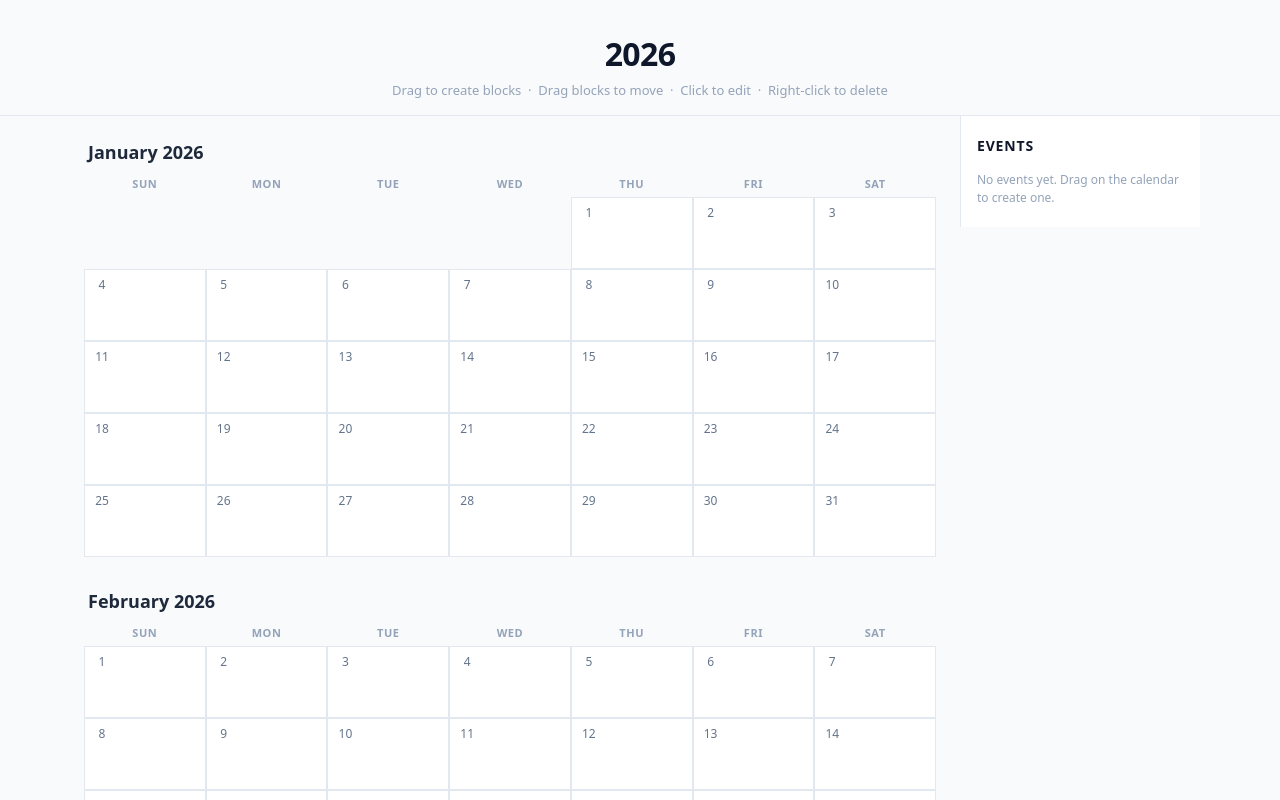
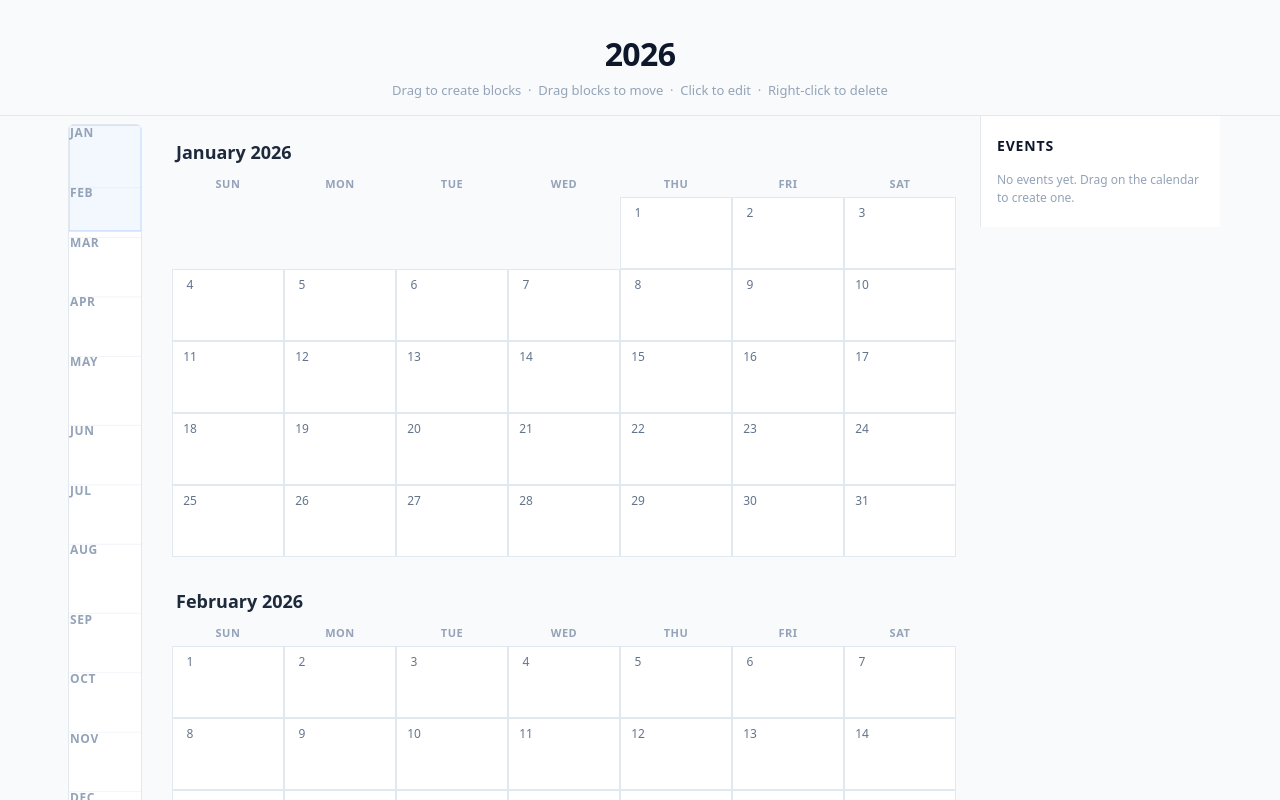
Before and after one commit to eev25/planner, a React (Vite) app: page / in a window 1280 px wide. Shown: the top 800 px of the page. Built offline with nearby package versions, Linux system fonts and the light colour scheme.

Commit message:
minimap on the left

```diff
--- a/src/App.jsx
+++ b/src/App.jsx
@@ -3,6 +3,7 @@ import { useDrag } from './hooks/useDrag';
 import YearView from './components/YearView/YearView';
 import BlockPopover from './components/BlockPopover/BlockPopover';
 import EventList from './components/EventList/EventList';
+import Minimap from './components/Minimap/Minimap';
 import './App.css';
 
 const YEAR = new Date().getFullYear();
@@ -16,6 +17,7 @@ function CalendarApp() {
         <p className="app-hint">Drag to create blocks &nbsp;·&nbsp; Drag blocks to move &nbsp;·&nbsp; Click to edit &nbsp;·&nbsp; Right-click to delete</p>
       </header>
       <div className="app-content">
+        <Minimap year={YEAR} />
         <YearView year={YEAR} />
         <EventList />
       </div>
--- /dev/null
+++ b/src/components/Minimap/Minimap.css
@@ -0,0 +1,36 @@
+.minimap {
+  width: 88px;
+  flex-shrink: 0;
+  position: sticky;
+  top: 24px;
+  align-self: flex-start;
+  height: calc(100vh - 48px);
+  padding: 8px 6px 8px 8px;
+  box-sizing: border-box;
+}
+
+.minimap__svg {
+  width: 100%;
+  height: 100%;
+  display: block;
+  cursor: pointer;
+  border-radius: 6px;
+  border: 1px solid #e2e8f0;
+  background: #fff;
+}
+
+.minimap__svg:hover {
+  border-color: #cbd5e1;
+}
+
+.minimap__label {
+  position: absolute;
+  left: 10px;
+  font-size: 12px;
+  font-weight: 700;
+  color: #94a3b8;
+  letter-spacing: 0.05em;
+  line-height: 1;
+  pointer-events: none;
+  user-select: none;
+}
--- /dev/null
+++ b/src/components/Minimap/Minimap.jsx
@@ -0,0 +1,144 @@
+import { useRef, useState, useEffect, useLayoutEffect } from 'react';
+import { useCalendar } from '../../context/CalendarContext';
+import { getBlockSegmentForMonth, getStripsForSegment } from '../../utils/blockUtils';
+import { COLORS } from '../../utils/colorPalette';
+import './Minimap.css';
+
+const SVG_WIDTH = 700; // 7 columns × 100 units each
+const CELL_HEIGHT = 72;
+const BLOCK_TOP_MARGIN = 26;
+const BLOCK_HEIGHT = 20;
+const MONTH_NAMES = ['JAN','FEB','MAR','APR','MAY','JUN','JUL','AUG','SEP','OCT','NOV','DEC'];
+
+function measureLayout(year) {
+  const yearEl = document.querySelector('.year-view');
+  if (!yearEl) return null;
+
+  const yearRect = yearEl.getBoundingClientRect();
+  const calendarOffset = yearRect.top + window.scrollY;
+  const calendarHeight = yearRect.height;
+
+  const monthData = Array.from({ length: 12 }, (_, m) => {
+    const monthEl = document.getElementById(`month-${year}-${m}`);
+    const gridEl = monthEl?.querySelector('.month-grid__days-wrapper');
+    if (!monthEl || !gridEl) return { offset: 0, gridOffset: 0, height: 0 };
+
+    const monthRect = monthEl.getBoundingClientRect();
+    const gridRect = gridEl.getBoundingClientRect();
+    return {
+      offset: monthRect.top + window.scrollY - calendarOffset,
+      gridOffset: gridRect.top + window.scrollY - calendarOffset,
+      height: monthRect.height,
+    };
+  });
+
+  return { calendarOffset, calendarHeight, monthData };
+}
+
+export default function Minimap({ year }) {
+  const { state: { blocks } } = useCalendar();
+  const [scrollY, setScrollY] = useState(() => window.scrollY);
+  const [layout, setLayout] = useState(null);
+  const svgRef = useRef(null);
+
+  useLayoutEffect(() => {
+    setLayout(measureLayout(year));
+  }, [year]);
+
+  useEffect(() => {
+    const onResize = () => setLayout(measureLayout(year));
+    window.addEventListener('resize', onResize);
+    return () => window.removeEventListener('resize', onResize);
+  }, [year]);
+
+  useEffect(() => {
+    const onScroll = () => setScrollY(window.scrollY);
+    window.addEventListener('scroll', onScroll, { passive: true });
+    return () => window.removeEventListener('scroll', onScroll);
+  }, []);
+
+  const handleClick = (e) => {
+    if (!layout || !svgRef.current) return;
+    const { top, height } = svgRef.current.getBoundingClientRect();
+    const fraction = (e.clientY - top) / height;
+    const targetY = layout.calendarOffset + fraction * layout.calendarHeight - window.innerHeight / 2;
+    window.scrollTo({ top: Math.max(0, targetY), behavior: 'smooth' });
+  };
+
+  if (!layout) return <div className="minimap" />;
+
+  const { calendarOffset, calendarHeight, monthData } = layout;
+  const vpY = scrollY - calendarOffset;
+
+  const blockRects = blocks.flatMap(block => {
+    const rects = [];
+    const colorDef = COLORS.find(c => c.id === block.color) ?? COLORS[5];
+    for (let m = 0; m < 12; m++) {
+      const seg = getBlockSegmentForMonth(block, year, m);
+      if (!seg) continue;
+      const strips = getStripsForSegment(seg.segmentStart, seg.segmentEnd, year, m);
+      strips.forEach((strip, si) => {
+        const x = (strip.colStart / 7) * SVG_WIDTH;
+        const w = ((strip.colEnd - strip.colStart + 1) / 7) * SVG_WIDTH;
+        const y = monthData[m].gridOffset + strip.row * CELL_HEIGHT + BLOCK_TOP_MARGIN;
+        rects.push(
+          <rect
+            key={`${block.id}-${m}-${si}`}
+            x={x} y={y} width={w} height={BLOCK_HEIGHT}
+            fill={colorDef.bg}
+            rx={3}
+          />
+        );
+      });
+    }
+    return rects;
+  });
+
+  const svgDisplayHeight = window.innerHeight - 64; // minimap height (100vh-48) minus 16px padding
+
+  return (
+    <div className="minimap">
+      {monthData.map((m, i) => (
+        <span
+          key={i}
+          className="minimap__label"
+          style={{ top: 8 + (m.offset / calendarHeight) * svgDisplayHeight }}
+        >
+          {MONTH_NAMES[i]}
+        </span>
+      ))}
+      <svg
+        ref={svgRef}
+        className="minimap__svg"
+        viewBox={`0 0 ${SVG_WIDTH} ${calendarHeight}`}
+        preserveAspectRatio="none"
+        onClick={handleClick}
+      >
+        {/* Month separator lines */}
+        {monthData.map((m, i) => i > 0 && (
+          <line
+            key={i}
+            x1={0} y1={m.offset} x2={SVG_WIDTH} y2={m.offset}
+            stroke="#e2e8f0" strokeWidth={4}
+          />
+        ))}
+
+        {/* Blocks */}
+        {blockRects}
+
+        {/* Viewport indicator */}
+        <rect
+          x={0}
+          y={Math.max(0, vpY)}
+          width={SVG_WIDTH}
+          height={window.innerHeight}
+          fill="rgba(59,130,246,0.06)"
+          stroke="rgba(59,130,246,0.35)"
+          strokeWidth={8}
+          rx={4}
+          style={{ pointerEvents: 'none' }}
+        />
+      </svg>
+    </div>
+  );
+}
```
